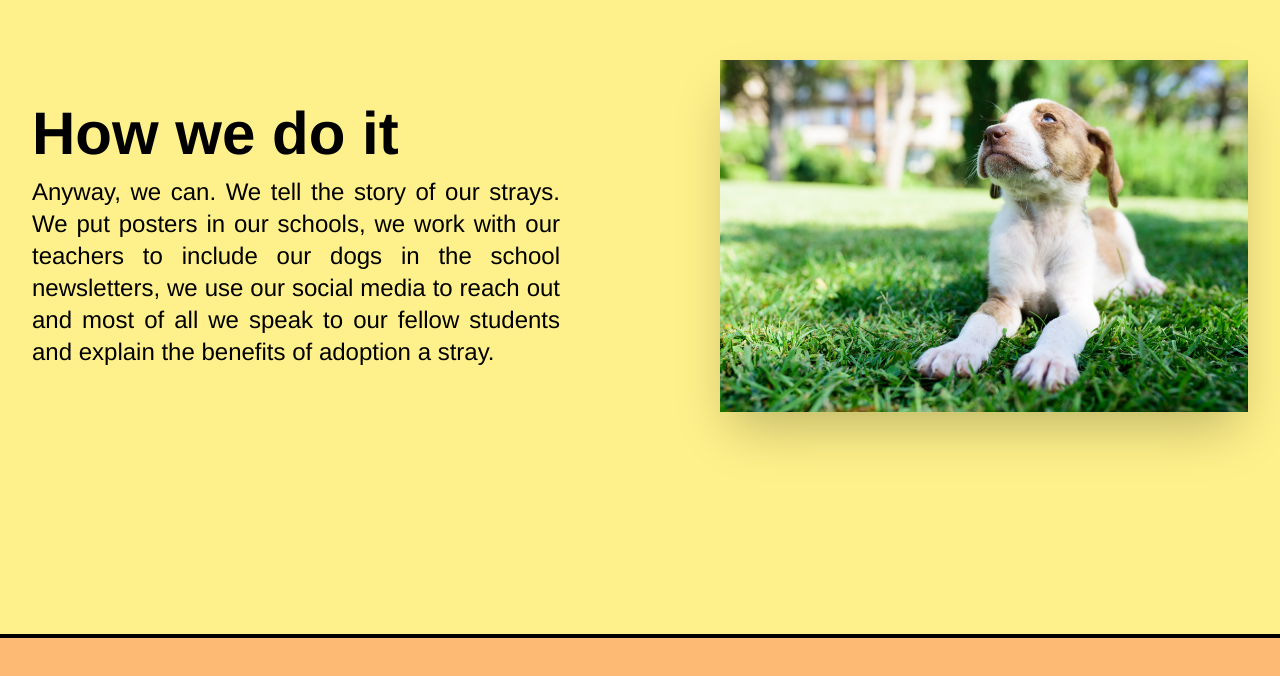
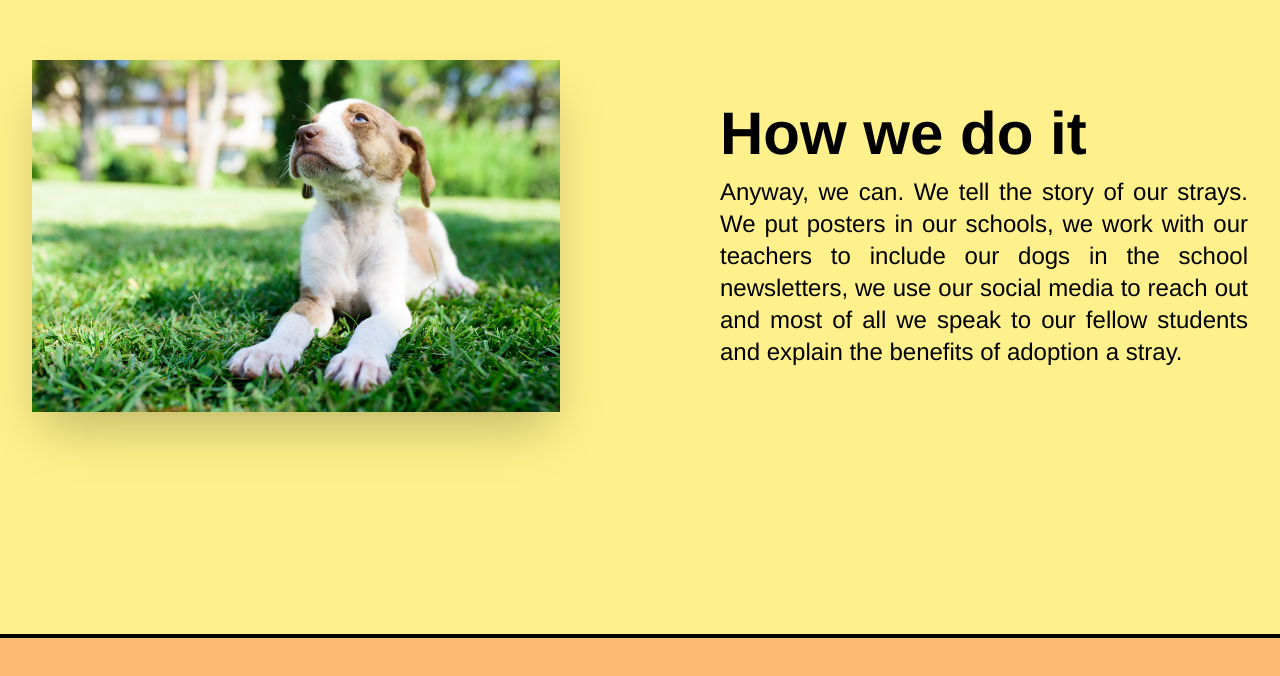
Before and after one commit to Kiwasthal/for_dogs, a Next.js app: page / in a window 1280 px wide. Shown: the part 1764-2440 px from the top of the page. Built offline with nearby package versions, Linux system fonts and the light colour scheme.

Commit message:
slight fixes

```diff
--- a/components/SectionOne.jsx
+++ b/components/SectionOne.jsx
@@ -9,17 +9,17 @@ function SectionOne({ passRef }) {
                  bg-section-one border-black overflow-hidden
                 "
     >
-      <p className="text-2xl self-center justify-self-center md:text-5xl lg:text-7xl font-bold mb-3 row-start-1 md:row-start-1 md:col-start-1 md:self-end md:justify-self-start">
+      <p className="text-2xl self-center justify-self-center md:text-5xl lg:text-7xl font-bold mb-3 row-start-1 lg:row-start-1 lg:col-start-1 lg:self-end lg:justify-self-start">
         Who we are
       </p>
-      <p className="text-sm  lg:text-2xl text-justify col-start-1   font-thin row-start-2 row-span-2 md:row-start-2 md:row-span-1 self-center">
+      <p className="text-sm md:text-xl lg:text-2xl text-justify col-start-1   font-thin row-start-2 row-span-2 lg:row-start-2 lg:row-span-1 self-center">
         We are kids and teenagers who work with stray animals protection NGOs
         and try to find in our schools families who would like to adopt a stray
         animal and change theirs and the animal life. The initiative was founded
         by Ines Saltiel -a student of Campion School in Greece. The initiative
         had its roots in a campaign for stray animals started in 2018
       </p>
-      <div className="row-start-6  row-span-2  self-start md:row-start-3">
+      <div className="row-start-6  row-span-2  self-start lg:row-start-3">
         <p className="text-lg md:text-2xl font-bold mt-2 md:mt-5 text-center self-end">
           OUR PARTNERS
         </p>
@@ -54,7 +54,7 @@ function SectionOne({ passRef }) {
           </a>
         </div>
       </div>
-      <div className="w-2/3 md:w-2/4 justify-self-center lg:w-full shadow-2xl overflow-hidden col-start-1 md:col-start-2  row-start-4 row-span-2 md:row-span-3 self-center">
+      <div className="w-2/3 md:w-2/4 justify-self-center lg:w-full shadow-2xl overflow-hidden col-start-1 lg:col-start-2  row-start-4 row-span-2 md:row-span-3 self-center">
         <Image
           src="/images/section_1.jpg"
           className="hover:scale-125  transition-all duration-300"
--- a/components/SectionTwo.jsx
+++ b/components/SectionTwo.jsx
@@ -9,13 +9,13 @@ function SectionTwo({ passRef }) {
                 items-center justify-center bg-yellow-200 border-black overflow-hidden
               "
     >
-      <div className="w-full self-start md:self-auto md:w-3/4 justify-self-center lg:w-full shadow-2xl overflow-hidden">
+      <div className="w-full self-start md:self-auto md:w-3/4 justify-self-center lg:w-full shadow-2xl overflow-hidden lg:col-start-1">
         <img
           src="/images/section_2.jpg"
           className="hover:scale-125  transition-all duration-300 "
         ></img>
       </div>
-      <div className="row-start-1  md:w-3/4 justify-self-center lg:w-full text-black  flex  flex-col items-center lg:items-start text-2xl lg:text-5xl justify-start gap-3">
+      <div className="row-start-1  md:w-3/4 justify-self-center lg:w-full text-black  flex  flex-col items-center lg:items-start text-2xl lg:text-5xl justify-start gap-3 lg:col-start-2">
         <p className=" text-2xl md:text-5xl lg:text-6xl font-bold">
           How we do it
         </p>
```
